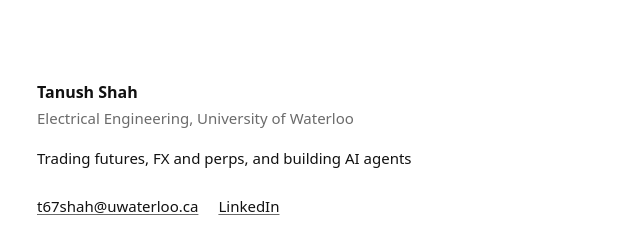
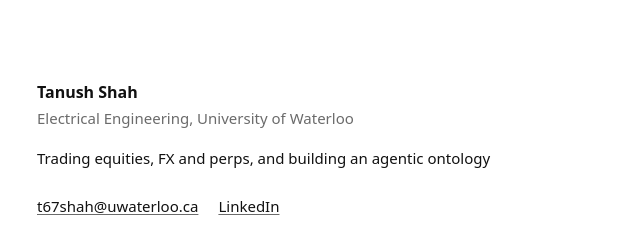
Before and after one commit to tswaterloo/portfoliosite, a Next.js app: page / in a window 1280 px wide. Shown: the top 236 px of the page, without its empty margins (319-959 px from the left). Built offline with nearby package versions, Linux system fonts and the light colour scheme.

Commit message:
Intro wording
Co-Authored-By: Claude Fable 5.1 <noreply@anthropic.com>
Claude-Session: https://claude.ai/code/session_01VzWT3s4DFsaefx8Bd9sagr

```diff
--- a/app/page.tsx
+++ b/app/page.tsx
@@ -85,7 +85,7 @@ export default function Home() {
       <h1>Tanush Shah</h1>
       <p className="muted">Electrical Engineering, University of Waterloo</p>
 
-      <p>Trading futures, FX and perps, and building AI agents</p>
+      <p>Trading equities, FX and perps, and building an agentic ontology</p>
 
       <div className="links">
         <a href="mailto:t67shah@uwaterloo.ca">t67shah@uwaterloo.ca</a>
```
